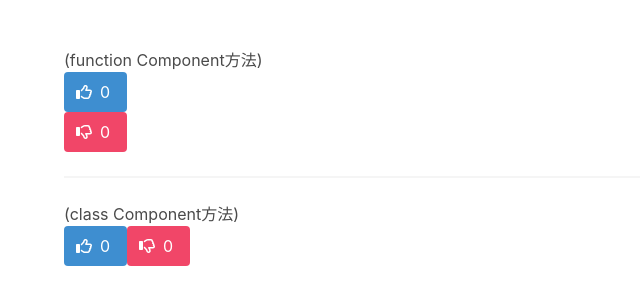
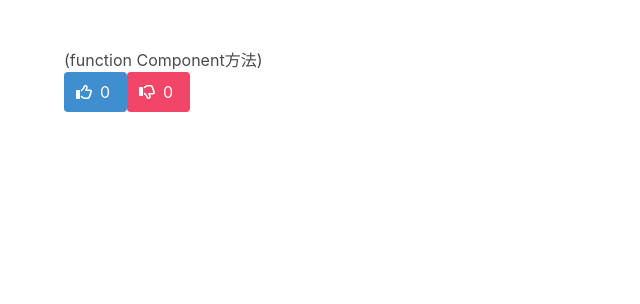
Before and after one commit to tim811223/ReactLab, a React (Vite) app in the folder CH8-ReactEvent-thumps-up/thumps-up/: page / in a window 1280 px wide. Shown: the top 304 px of the page, without its empty margins (0-640 px from the left). Built offline with nearby package versions, Linux system fonts and the light colour scheme.

Commit message:
8-79  課前程式整理,把dislike獨立到另一個component

```diff
--- a/CH8-ReactEvent-thumps-up/thumps-up/src/App.tsx
+++ b/CH8-ReactEvent-thumps-up/thumps-up/src/App.tsx
@@ -1,5 +1,6 @@
 import 'bulma/css/bulma.min.css'
 import { ThumpsUp } from './ThumpsUp'
+import { ThumpsDown } from './ThumpsDown'
 import { ThumpsUp2 } from './ThumpsUp2'
 
 export const App =()=>{
@@ -11,13 +12,16 @@ export const App =()=>{
         (function Component方法)
         <br/>
         <ThumpsUp/>
+        <ThumpsDown/>
 
+        {/*
         <br/>
         <hr/>
 
         (class Component方法)
         <br/>
         <ThumpsUp2/>
+         */}
 
       </div>
     </div>
--- /dev/null
+++ b/CH8-ReactEvent-thumps-up/thumps-up/src/ThumpsDown.tsx
@@ -0,0 +1,17 @@
+import { faThumbsDown, faThumbsUp } from "@fortawesome/free-regular-svg-icons";
+import { FontAwesomeIcon } from "@fortawesome/react-fontawesome";
+import { useState } from "react";
+
+export const ThumpsDown = ()=>{
+  const [dislikes,setdislikes] = useState<number>(0);
+  return (
+    <>
+        <button className="button is-danger" onClick={()=> setdislikes(dislikes+1)}>
+          <span className="icon">
+            <FontAwesomeIcon icon={faThumbsDown} />
+          </span>
+          <span>{dislikes}</span>
+        </button>
+    </>
+  );
+}
--- a/CH8-ReactEvent-thumps-up/thumps-up/src/ThumpsUp.tsx
+++ b/CH8-ReactEvent-thumps-up/thumps-up/src/ThumpsUp.tsx
@@ -4,7 +4,6 @@ import { useState } from "react";
 
 export const ThumpsUp = ()=>{
   const [likes,setLikes] = useState<number>(0);  //(function Component方法)設定一個likes的變數,並且設定setLikes可以變更此變數,並且設定預設為0
-  const [dislikes,setdislikes] = useState<number>(0);
   return (
     <>
       <button className="button is-info" onClick={()=> setLikes(likes+1)}>
@@ -13,13 +12,6 @@ export const ThumpsUp = ()=>{
         </span>
         <span>{likes}</span>
       </button>
-  <br/>
-      <button className="button is-danger" onClick={()=> setdislikes(dislikes+1)}>
-      <span className="icon">
-        <FontAwesomeIcon icon={faThumbsDown} />
-      </span>
-      <span>{dislikes}</span>
-    </button>
     </>
   );
 }
```
Lines whose indentation alone changed are shown as unchanged.
